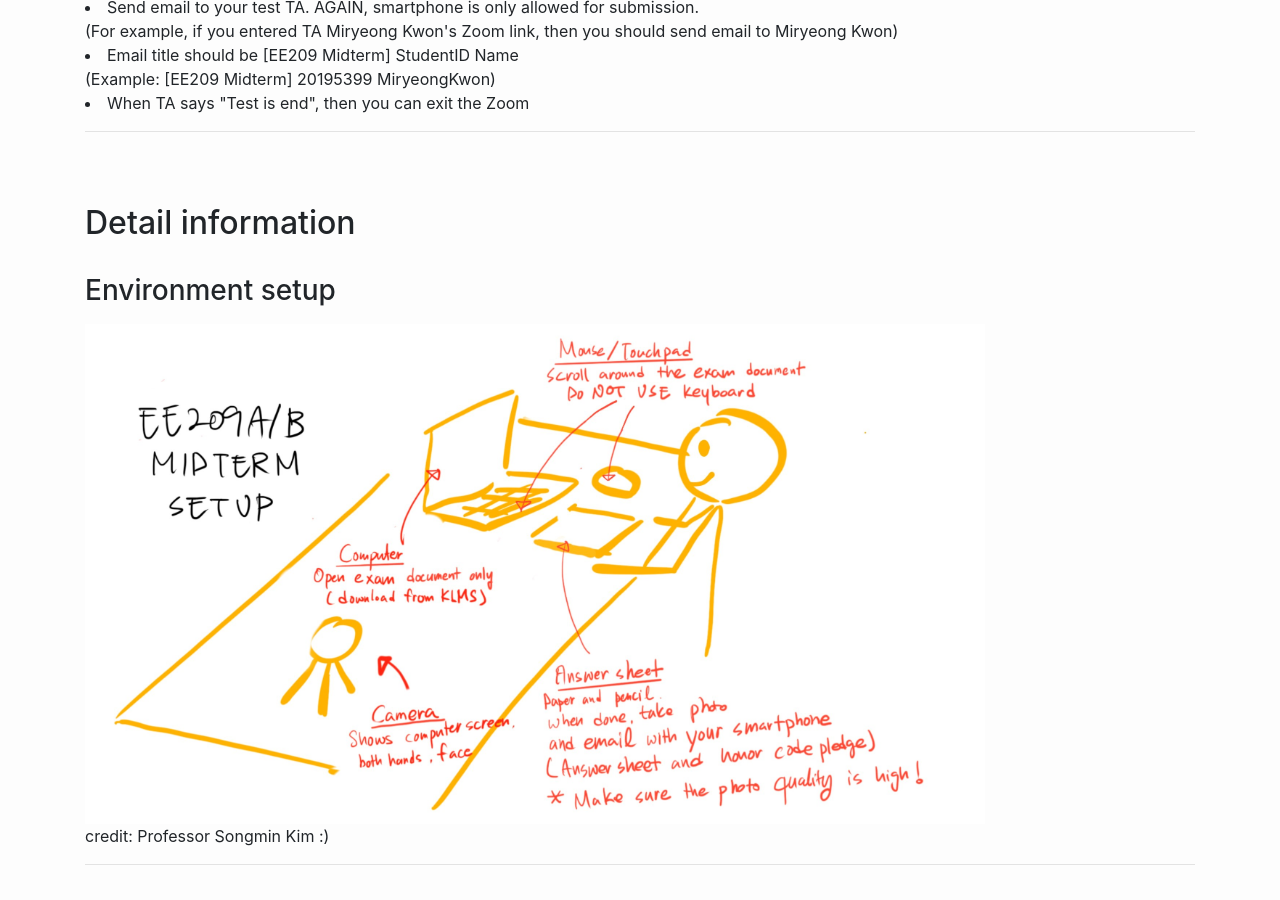
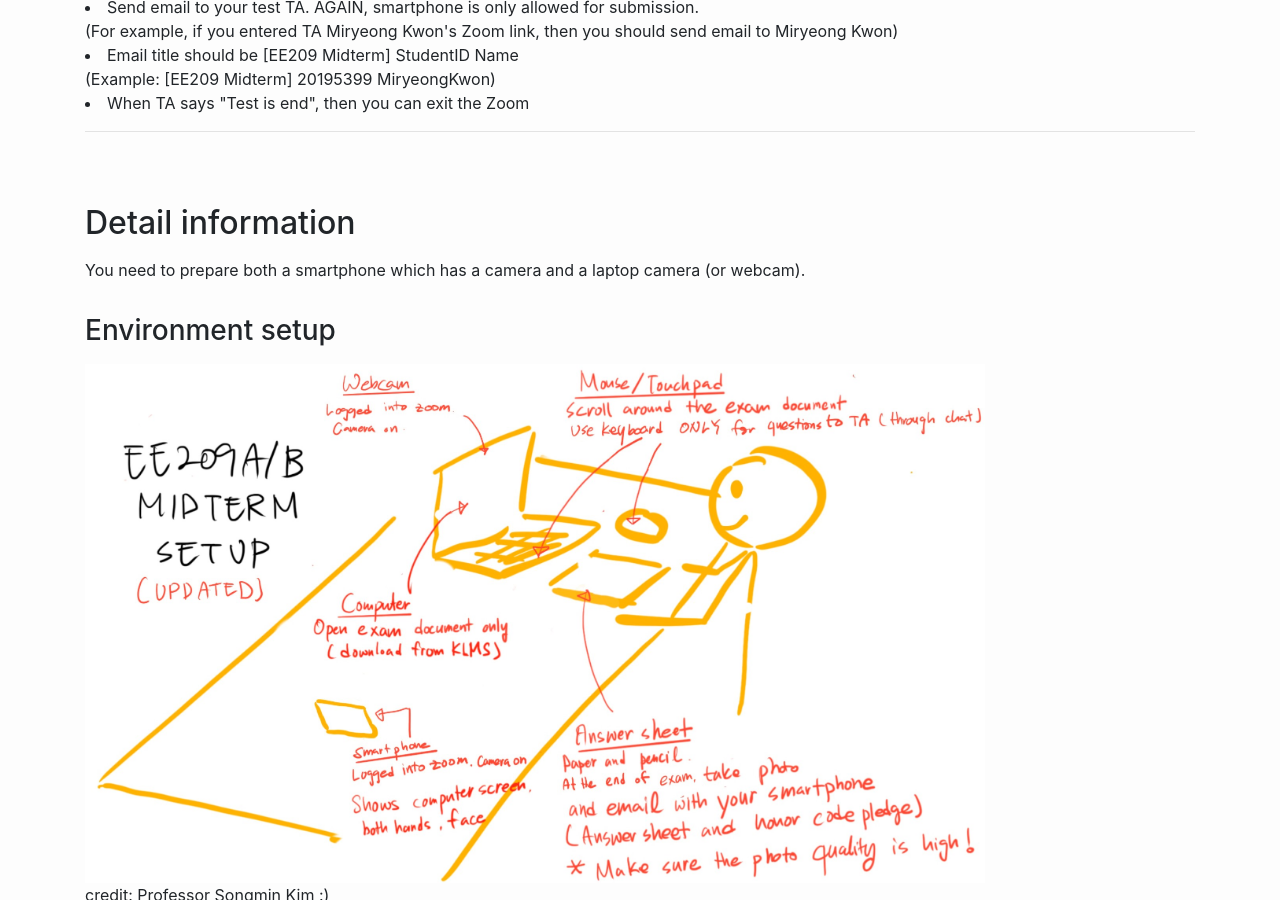
Before and after one commit to ee209-2020-fall/ee209-2020-fall, a Jekyll site: the page built from midterm.md, in a window 1280 px wide and 900 px high, scrolled down 1108 px. Built offline with Jekyll 4.4.1, drawn with Linux system fonts in a browser that asks for light colours.

Commit message:
EE209 environment image update

```diff
--- a/midterm.md
+++ b/midterm.md
@@ -41,8 +41,9 @@ Keep stay at Zoom and you should submit both 1) Honor Code Pledge and 2) Answer
 <hr><br>
 
 <h2 class="ui dividing header">Detail information</h2>
+You need to prepare both a smartphone which has a camera and a laptop camera (or webcam).<br>
 <h3>Environment setup</h3>
-<img src="../exam/setup.jpg" width=900><br>
+<img src="../exam/setup_ver2.jpg" width=900><br>
 credit: Professor Songmin Kim :)
 <hr>
 <h3>Email setting on mobile phone</h3>
```
Also changed, not shown: exam/setup_ver2.jpg (added).
